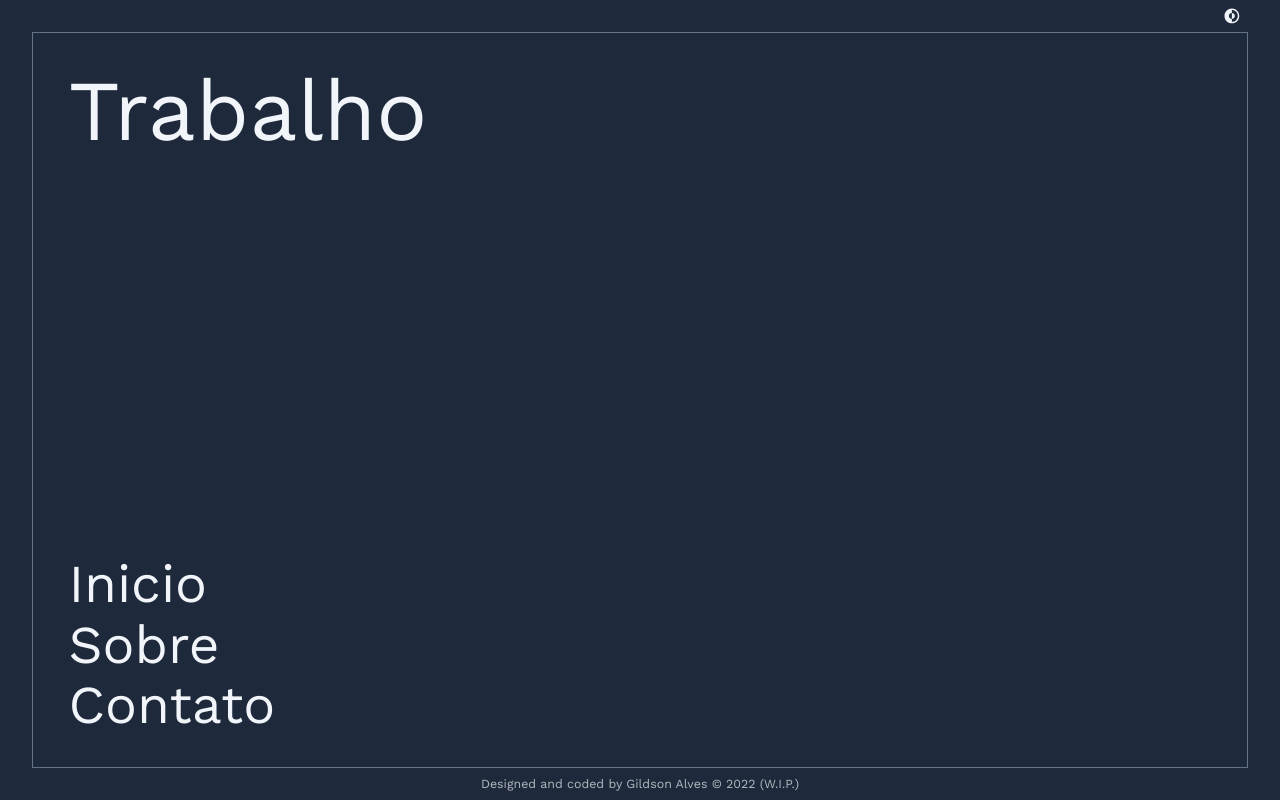
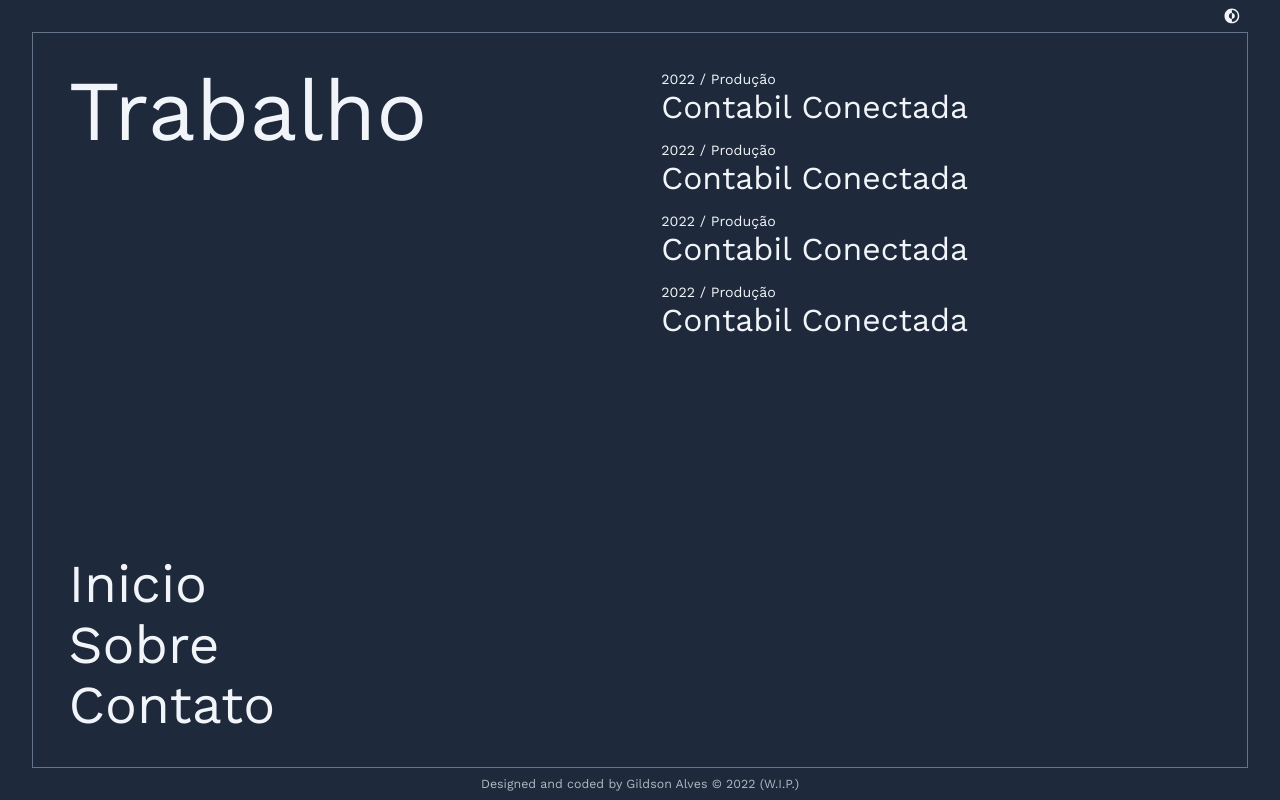
Before and after one commit to GilAlvez/portfolio, a Next.js app: page /work in a window 1280 px wide. Built offline with nearby package versions, Linux system fonts and the light colour scheme.

Commit message:
(feat component) work preview card

```diff
--- a/app/about/page.tsx
+++ b/app/about/page.tsx
@@ -1,4 +1,4 @@
-/* eslint-disable @next/next/no-img-element */
+import Image from 'next/image';
 import Link from 'next/link';
 
 const About = () => {
@@ -21,8 +21,8 @@ const About = () => {
 				</div>
 			</div>
 			<div className="flex flex-col gap-8 justify-center items-center">
-				<figure className="h-80 w-80 object-cover">
-					<img src={'/AboutMe.jpg'} alt="Gildson Foto" />
+				<figure className="relative h-80 w-80 object-cover">
+					<Image fill src={'/AboutMe.jpg'} alt="Gildson Foto" priority />
 				</figure>
 				<p className="text-xl text-center w-2/3">
 					Lorem ipsum dolor sit amet consectetur adipisicing elit. Totam dolor, ut consequuntur quis, numquam
--- a/app/globals.css
+++ b/app/globals.css
@@ -40,16 +40,16 @@ body {
 		@apply text-8xl;
 	}
 	h2 {
+		@apply text-4xl;
+	}
+	h3 {
 		@apply text-3xl;
 	}
-	h3 {
+	h4 {
 		@apply text-2xl;
 	}
-	h4 {
+	h5 {
 		@apply text-xl;
-	}
-	h5 {
-		@apply text-lg;
 	}
 	h6,
 	p,
--- a/app/work/page.tsx
+++ b/app/work/page.tsx
@@ -1,8 +1,9 @@
 import Link from 'next/link';
+import WorkCard from '../../components/WorkCard';
 
 const Work = () => {
 	return (
-		<div className="grid grid-cols-1 md:grid-cols-2 gap-10 h-full">
+		<div className="grid grid-cols-1 md:grid-cols-2 gap-12 h-full">
 			<div className="flex flex-col justify-between">
 				<div>
 					<Link href="/">
@@ -21,7 +22,12 @@ const Work = () => {
 					</Link>
 				</div>
 			</div>
-			<div></div>
+			<div className="flex flex-col gap-4">
+				<WorkCard />
+				<WorkCard />
+				<WorkCard />
+				<WorkCard />
+			</div>
 		</div>
 	);
 };
--- /dev/null
+++ b/components/WorkCard/index.tsx
@@ -0,0 +1,24 @@
+const WorkCard = () => {
+	return (
+		<section className="group cursor-pointer">
+			<div className="group-hover:border-b">
+				<h6>2022 / Produção</h6>
+				<h2>Contabil Conectada</h2>
+			</div>
+
+			<div className="py-4 px-2 hidden group-hover:block">
+				<p className="line-clamp-2 mb-2">
+					Lorem, ipsum dolor sit amet consectetur adipisicing elit. Temporibus et dolorum quo earum distinctio
+					reiciendis itaque placeat quis ex quasi aperiam, fuga ratione iusto, laboriosam tenetur? Doloribus
+					tempora magni vero! Lorem.
+				</p>
+				<div className="flex flex-wrap gap-4">
+					<span className="bg-slate-500/40 px-2">React</span>
+					<span className="bg-slate-500/40 px-2">Typescript</span>
+				</div>
+			</div>
+		</section>
+	);
+};
+
+export default WorkCard;
```
